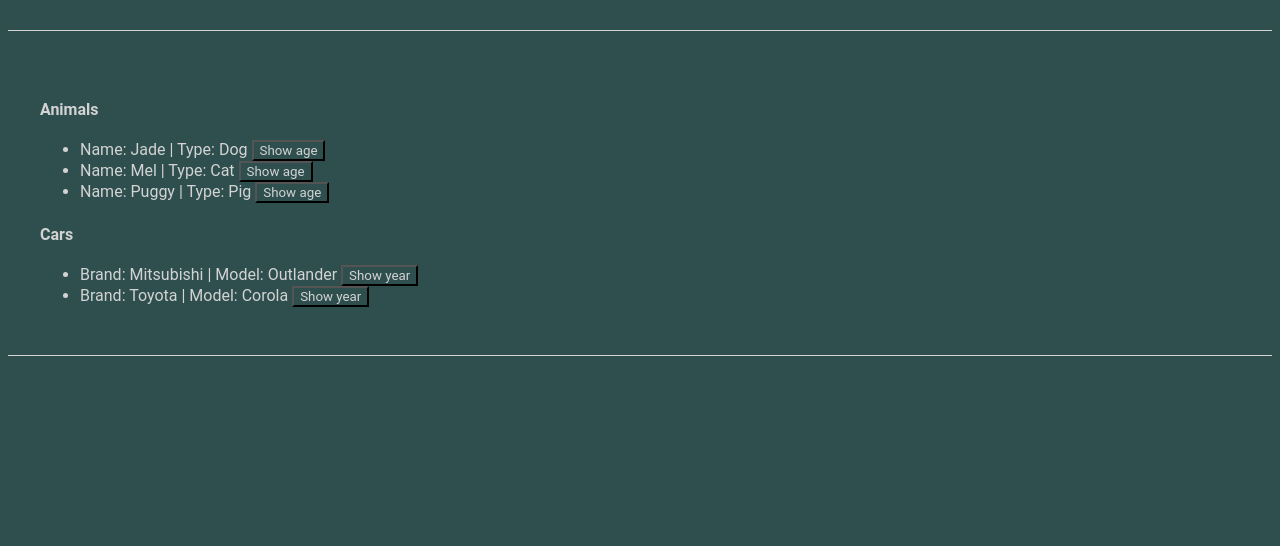
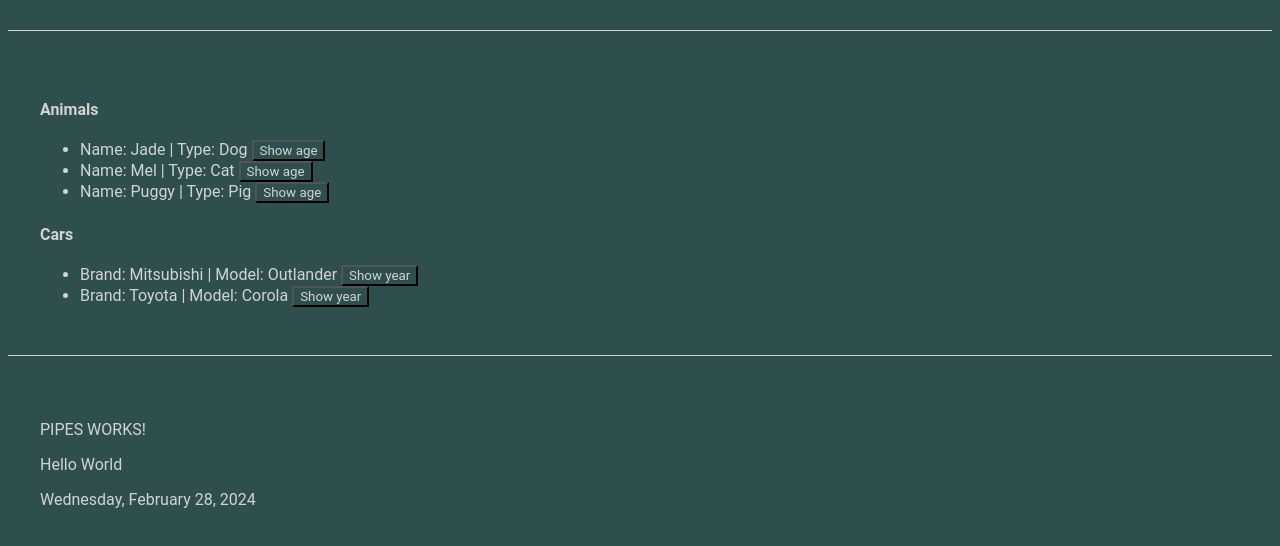
Before and after one commit to rcamarano/curso-angular, an Angular app: page / in a window 1280 px wide. Shown: the part 1333-1879 px from the top of the page. Built offline with nearby package versions, Linux system fonts and the light colour scheme.

Commit message:
13, just adding some pipe operators

```diff
--- a/src/app/app.component.html
+++ b/src/app/app.component.html
@@ -9,3 +9,4 @@
 <app-emitter></app-emitter>
 <app-counter></app-counter>
 <app-list-render></app-list-render>
+<app-pipes></app-pipes>
--- a/src/app/app.module.ts
+++ b/src/app/app.module.ts
@@ -14,6 +14,7 @@
 import { NumberPlusComponent } from './components/number-plus/number-plus.component';
 import { NumberMinusComponent } from './components/number-minus/number-minus.component';
 import { ListRenderComponent } from './components/list-render/list-render.component';
+import { PipesComponent } from './components/pipes/pipes.component';
 
 @NgModule({
   declarations: [
@@ -28,7 +29,8 @@
     CounterComponent,
     NumberPlusComponent,
     NumberMinusComponent,
-    ListRenderComponent
+    ListRenderComponent,
+    PipesComponent
   ],
   imports: [
     BrowserModule,
--- /dev/null
+++ b/src/app/components/pipes/pipes.component.html
@@ -0,0 +1,5 @@
+<div class="section">
+<p>{{ "pipes works!" | uppercase }}</p>
+<p>{{ someTxt | titlecase }}</p>
+<p>{{ today | date: "fullDate"}}</p>
+</div>
--- /dev/null
+++ b/src/app/components/pipes/pipes.component.ts
@@ -0,0 +1,18 @@
+import { Component, OnInit } from '@angular/core';
+
+@Component({
+  selector: 'app-pipes',
+  templateUrl: './pipes.component.html',
+  styleUrl: './pipes.component.css'
+})
+export class PipesComponent implements OnInit {
+  someTxt = 'HELLO WORLD';
+
+  today = new Date();
+
+  constructor() { }
+
+  ngOnInit() {
+  }
+
+}
```
Also changed, not shown: src/app/components/pipes/pipes.component.css (added), 1 other file (tests, documents, lock files or other folders).
